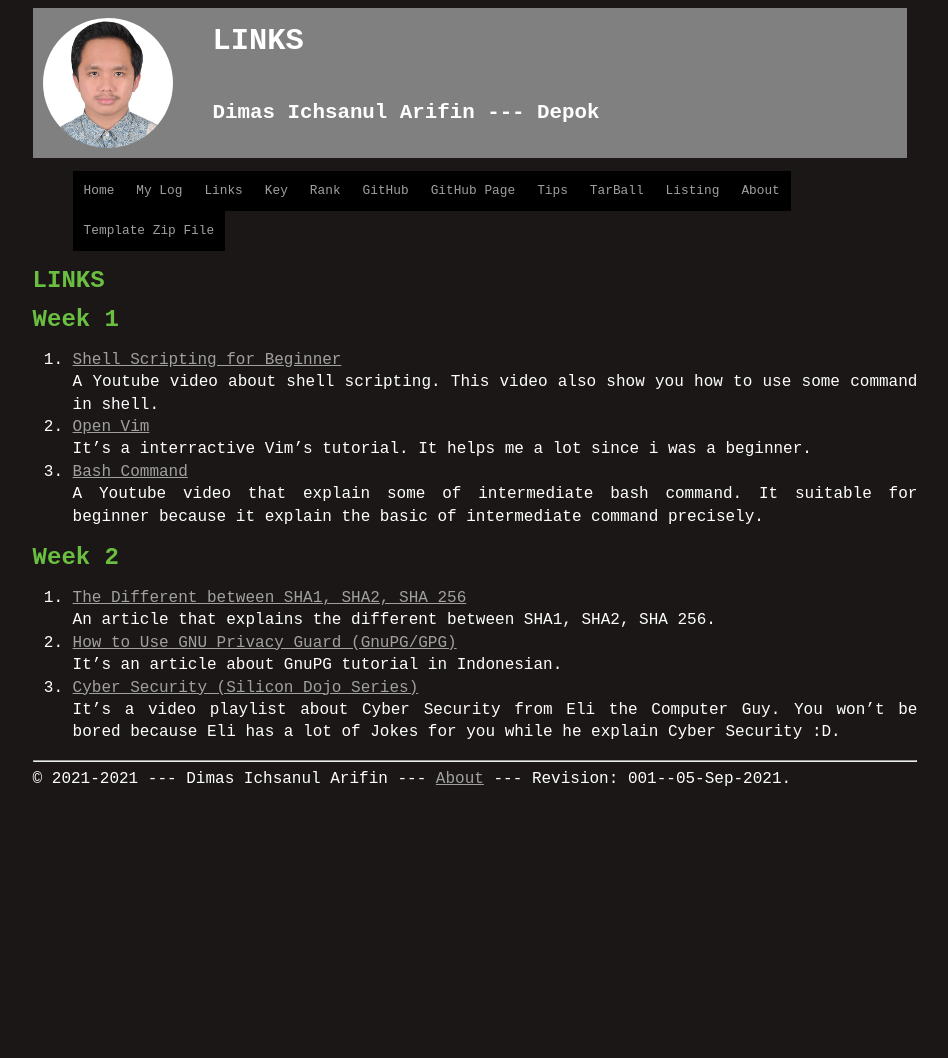
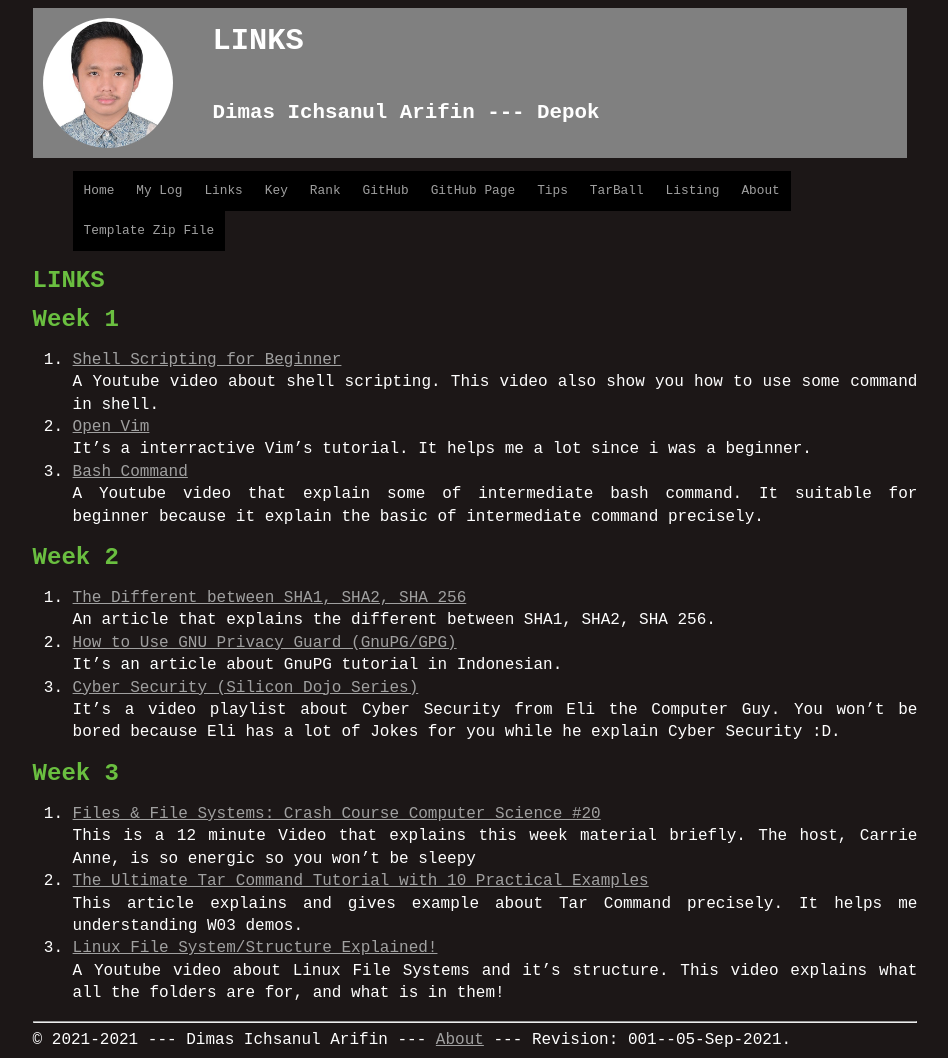
Before and after one commit to Dimasichsanul/os212, a Jekyll site: the page built from links.md, in a window 1280 px wide. Shown: the whole page, without its empty margins (165-1113 px from the left). Built offline with Jekyll 4.4.1, drawn with Linux system fonts in a browser that asks for light colours; our own code applies the rules of GitHub Pages for plain Markdown files; before the commit the page ends 900 px from its top, so only the background shows below that.

Commit message:
Update links.md (Assignment #6)

```diff
--- a/links.md
+++ b/links.md
@@ -13,4 +13,9 @@ permalink: /LINKS/
 # Week 2
 1. [The Different between SHA1, SHA2, SHA 256](https://sslindonesia.com/perbedaan-sha-1-sha-2-sha-256/)<br> An article that explains the different between SHA1, SHA2, SHA 256. <br>
 2. [How to Use GNU Privacy Guard (GnuPG/GPG)](https://medium.com/kode-dan-kodean/belajar-memakai-gnu-privacy-guard-gnupg-gpg-3944e19dba91)<br> It's an article about GnuPG tutorial in Indonesian. <br>
-3. [Cyber Security (Silicon Dojo Series)](https://youtube.com/playlist?list=PLJcaPjxegjBXtpdrZ4Blxgo-juMUfFovf)<br> It's a video playlist about Cyber Security from Eli the Computer Guy. You won't be bored because Eli has a lot of Jokes for you while he explain Cyber Security :D.
+3. [Cyber Security (Silicon Dojo Series)](https://youtube.com/playlist?list=PLJcaPjxegjBXtpdrZ4Blxgo-juMUfFovf)<br> It's a video playlist about Cyber Security from Eli the Computer Guy. You won't be bored because Eli has a lot of Jokes for you while he explain Cyber Security :D. <br>
+
+# Week 3
+1. [Files & File Systems: Crash Course Computer Science #20](https://youtu.be/KN8YgJnShPM)<br> This is a 12 minute Video that explains this week material briefly. The host, Carrie Anne, is so energic so you won't be sleepy <br>
+2. [The Ultimate Tar Command Tutorial with 10 Practical Examples](https://www.thegeekstuff.com/2010/04/unix-tar-command-examples/)<br> This article explains and gives example about Tar Command precisely. It helps me understanding W03 demos. <br>
+3. [Linux File System/Structure Explained!](https://youtu.be/HbgzrKJvDRw)<br> A Youtube video about Linux File Systems and it's structure. This video explains what all the folders are for, and what is in them! <br>
```
